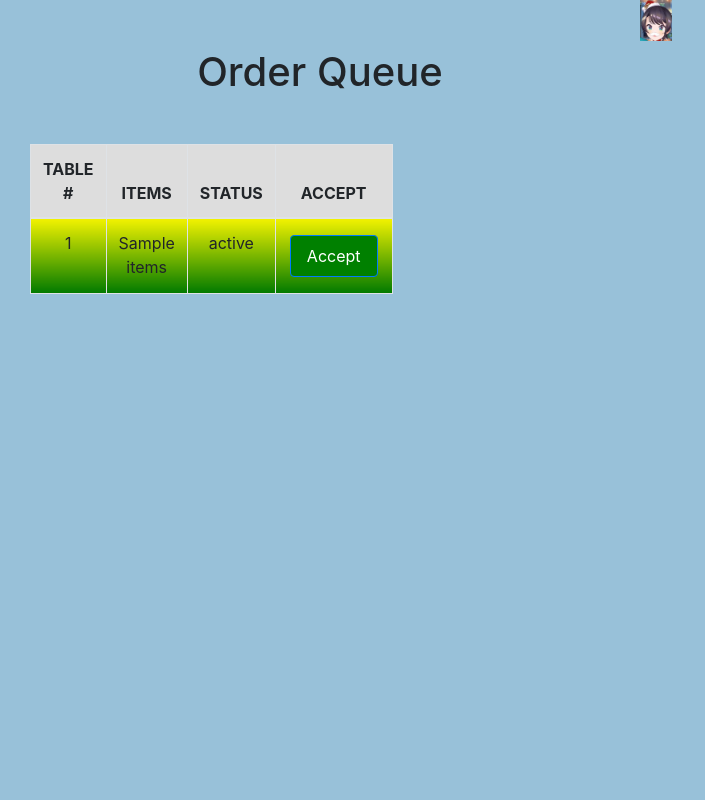
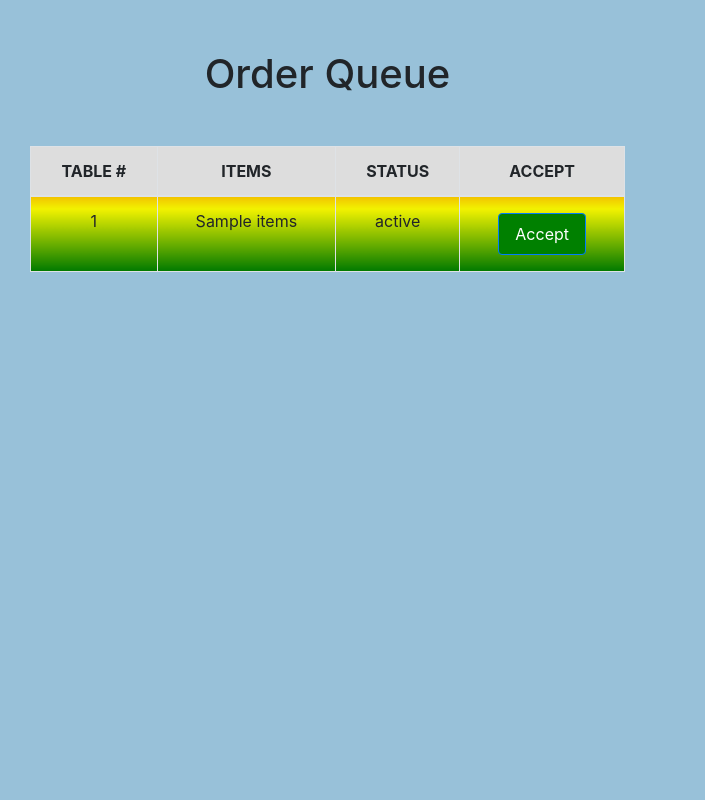
Before and after one commit to Yensid10/Multipurpose-Flask-Website-System-Project, a Flask app: template templates/kitchen.html in a window 1280 px wide. Shown: the whole page, without its empty margins (0-705 px from the left). Run offline with Flask 2, Linux system fonts and the light colour scheme; the template is opened without the code that fills it: most values are stand-ins (such as "Sample title", 1, 10 or a date in 2020); some libraries are stand-ins or nearby versions.

Commit message:
fixed method so that table is fully scrollable and only aligned to left of page

```diff
--- a/Application.py
+++ b/Application.py
@@ -5,24 +5,26 @@ app = Flask(__name__)
 
 # Connect to MongoDB
 client = MongoClient('mongodb+srv://Theamzingu:Socr%40tis123@teamproject14.nnzfaib.mongodb.net/test')
-
 db = client["Kitchen"]
-collection = db["order_queue"]
+order_collection = db["order_queue"]
+accepted_collection = db["accepted_orders"]
 
 
 @app.route('/kitchen')
 def kitchen():
-    orders = list(collection.find({}, {'_id': False}))
+    orders = list(order_collection.find({}, {'_id': False}))
     for order in orders:
         order['items'] = ', '.join(order['items'])
     return render_template('kitchen.html', orders=orders)
 
+
 @app.route('/order_queue_data')
 def order_queue_data():
-    orders = list(collection.find({}, {'_id': False}))
+    orders = list(order_collection.find({}, {'_id': False}))
     for order in orders:
         order['items'] = ', '.join(order['items'])
     return jsonify(orders)
 
+
 if __name__ == '__main__':
     app.run(debug=True)
--- a/static/script.js
+++ /dev/null
@@ -1,20 +0,0 @@
-
-var oqprevData;
-
-
-document.addEventListener("DOMContentLoaded", function () {
-    function getOrderQueueData() {
-    $.getJSON("/order_queue_data", function (oqdata) {
-        if (oqprevData == null) {
-            oqprevData = oqdata;
-        }
-
-        else if (JSON.stringify(oqdata) !== JSON.stringify(oqprevData)) {
-            console.log("Order queue data changed, reloading page...");
-            oqprevData = oqdata;
-            location.reload();
-        }
-    });
-}
-setInterval(getOrderQueueData, 5000);
-});
--- a/static/style.css
+++ b/static/style.css
@@ -1,11 +1,18 @@
+body {
+    overflow: hidden;
+}
+
+.kitchen-table-container {
+    height: calc(100vh - 50px);
+    overflow-y: auto;
+    margin-top: 50px;
+    text-align: left;
+}
+
 table {
-    width: 50%;
+    width: 100%;
     border-collapse: collapse;
     background: linear-gradient(to bottom, red, yellow, green);
-    float: left;
-    margin-right: 20px;
-    overflow-y: scroll;
-    max-height: 500px;
 }
 
 th, td {
@@ -72,15 +79,3 @@ img {
 body {
     background-color: #98C1D9;
 }
-
-.center {
-    display: flex;
-    justify-content: center;
-    align-items: center;
-    height: 100%;
-}
-
-.container {
-    width: 50%;
-    float: left;
-}
--- a/templates/kitchen.html
+++ b/templates/kitchen.html
@@ -11,11 +11,10 @@
     <link href="{{ url_for('static', filename='icon.png') }}" rel="icon" type="image/png">
 </head>
 <body>
-<img src="{{ url_for('static', filename='icon.png') }}" alt="Page Icon" class="img-fluid">
-
-<div class="container mt-5">
+<div class="container-fluid">
+            <div class="col-md-6">
+    <div class="kitchen-table-container">
         <h1 class="text-center mb-5">Order Queue</h1>
-    <div class="container">
         <table class="table table-bordered table-striped" id="order-queue-table">
                     <thead>
                         <tr>
@@ -42,5 +41,6 @@
                 </table>
             </div>
 </div>
+</div>
 </body>
 </html>
```
Lines whose indentation alone changed are shown as unchanged.
